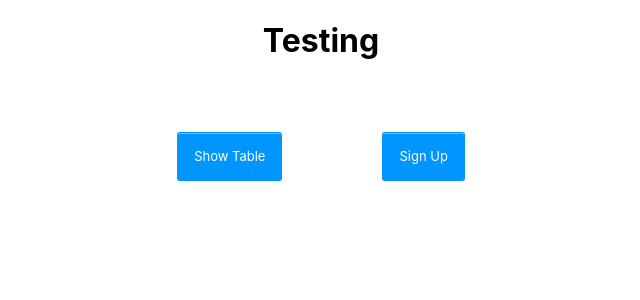
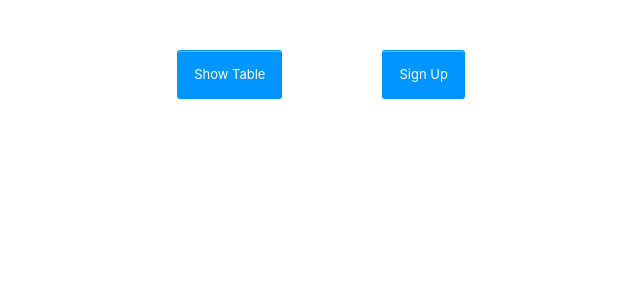
Before and after one commit to NeeteshNG/Data_Table, a React (Create React App) app: page / in a window 1280 px wide. Shown: the top 300 px of the page, without its empty margins (319-959 px from the left). Built offline with nearby package versions, Linux system fonts and the light colour scheme.

Commit message:
Reverted

```diff
--- a/src/App.js
+++ b/src/App.js
@@ -112,7 +112,6 @@
 
     return (
       <div className="App">
-        <h1>Testing</h1>
         <button className="buttons" onClick={this.handleShowClick}>
           Show Table
         </button>
```
